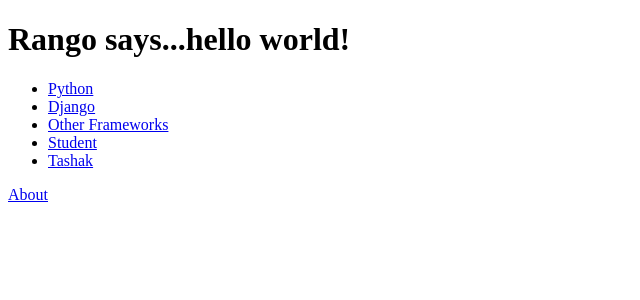
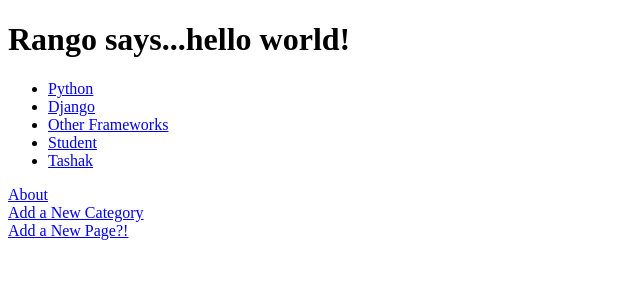
Before and after one commit to 2026860/tangowithdjango, a Django app: page /rango/ in a window 1280 px wide. Shown: the top 300 px of the page, without its empty margins (0-640 px from the left). Run offline with Django 3.2, Linux system fonts and the light colour scheme; data comes from the database, SQL or seed files in the repository; both versions use the stored data as it was after the commit; parts of the project's set-up code (start-up, migrations or seed data) failed here and were passed over.

Commit message:
Chapter 8 - Completed

```diff
--- a/tango_with_django_project/rango/urls.py
+++ b/tango_with_django_project/rango/urls.py
@@ -5,4 +5,7 @@
 urlpatterns = patterns('',
                        url(r'^$', views.index, name = 'index'),
                        url(r'^about/', views.about, name = 'about'),
-                       url(r'^category/(?P<category_name_slug>[\w\-]+)/$', views.category, name = 'category'),)
+                       url(r'^category/(?P<category_name_slug>[\w\-]+)/$', views.category, name = 'category'),
+                       url(r'^add_category/$', views.add_category, name='add_category'),
+                       url(r'^(?P<category_name_slug>[\w\-]+)/add_page$', views.add_page, name = 'add_page2'),
+                       )
--- a/tango_with_django_project/rango/views.py
+++ b/tango_with_django_project/rango/views.py
@@ -5,7 +5,8 @@
 from rango.models import Page
 from rango.models import Category
 
-
+from rango.forms import CategoryForm
+from rango.forms import PageForm
 # Create your views here.
 def index(request):
 
@@ -22,8 +23,8 @@
 
     try:
         category = Category.objects.get(slug = category_name_slug)
-        context_dict['category name'] = category.name
-
+        context_dict['category_name'] = category.name
+        context_dict['category_name_slug'] = category_name_slug
         pages = Page.objects.filter(category=category)
         context_dict['pages'] = pages
 
@@ -33,3 +34,45 @@
         pass
 
     return render(request, 'rango/category.html', context_dict)
+
+def add_category(request):
+    if request.method == 'POST':
+        form = CategoryForm(request.POST)
+
+        if form.is_valid():
+            form.save(commit=True)
+            return index(request)
+
+        else:
+            print form.errors
+    else:
+        form = CategoryForm()
+
+        return render(request, 'rango/add_category.html', {'form': form})
+
+
+def add_page(request, category_name_slug):
+
+    try:
+        cat = Category.objects.get(slug=category_name_slug)
+    except Category.DoesNotExist:
+                cat = None
+
+    if request.method == 'POST':
+        form = PageForm(request.POST)
+        if form.is_valid():
+            if cat:
+                page = form.save(commit=False)
+                page.category = cat
+                page.views = 0
+                page.save()
+                # probably better to use a redirect here.
+                return category(request, category_name_slug)
+        else:
+            print form.errors
+    else:
+        form = PageForm()
+
+    context_dict = {'form':form, 'category': cat, 'category_name_slug': category_name_slug}
+
+    return render(request, 'rango/add_page.html', context_dict)
--- a/tango_with_django_project/templates/rango/category.html
+++ b/tango_with_django_project/templates/rango/category.html
@@ -18,5 +18,6 @@
 	{% else %}
 		The specified category {{ category_name }} does not exist!
 	{% endif %}
+	<a href="/rango/{{category_name_slug}}/add_page">Add a New Page?!</a><br/>
 </body>
 </html>
--- a/tango_with_django_project/templates/rango/index.html
+++ b/tango_with_django_project/templates/rango/index.html
@@ -17,6 +17,8 @@
             <strong>There are no categories present.</strong>
         {% endif %}
 
-        <a href="/rango/about/">About</a>
+        <a href="/rango/about/">About</a><br/>
+        <a href="/rango/add_category/">Add a New Category</a><br />
+        <a href="rango/add_page">Add a New Page?!</a><br/>
     </body>
 </html>
```
Also changed, not shown: tango_with_django_project/rango/forms.py (added, +45 -0 lines), tango_with_django_project/templates/rango/add_category.html (added, +27 -0 lines), tango_with_django_project/templates/rango/add_page.html (added, +27 -0 lines), tango_with_django_project/db.sqlite3.
